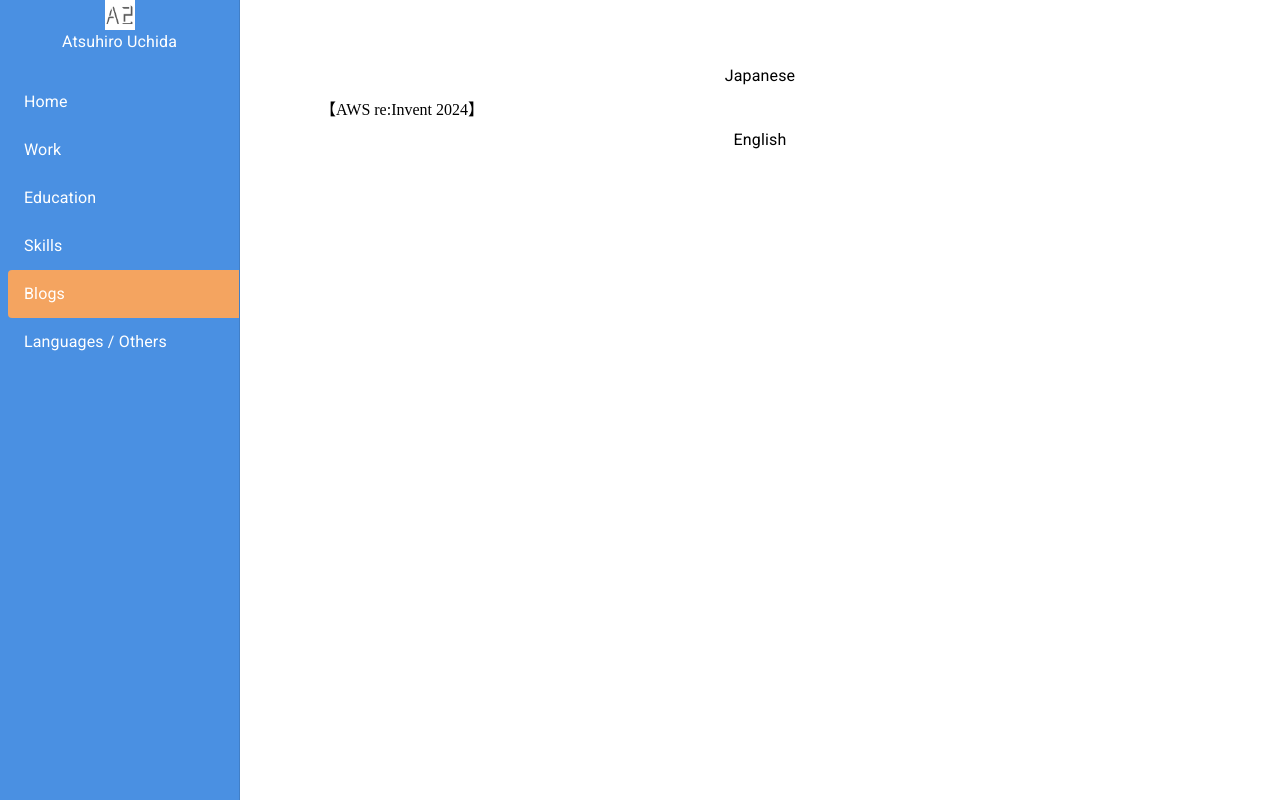
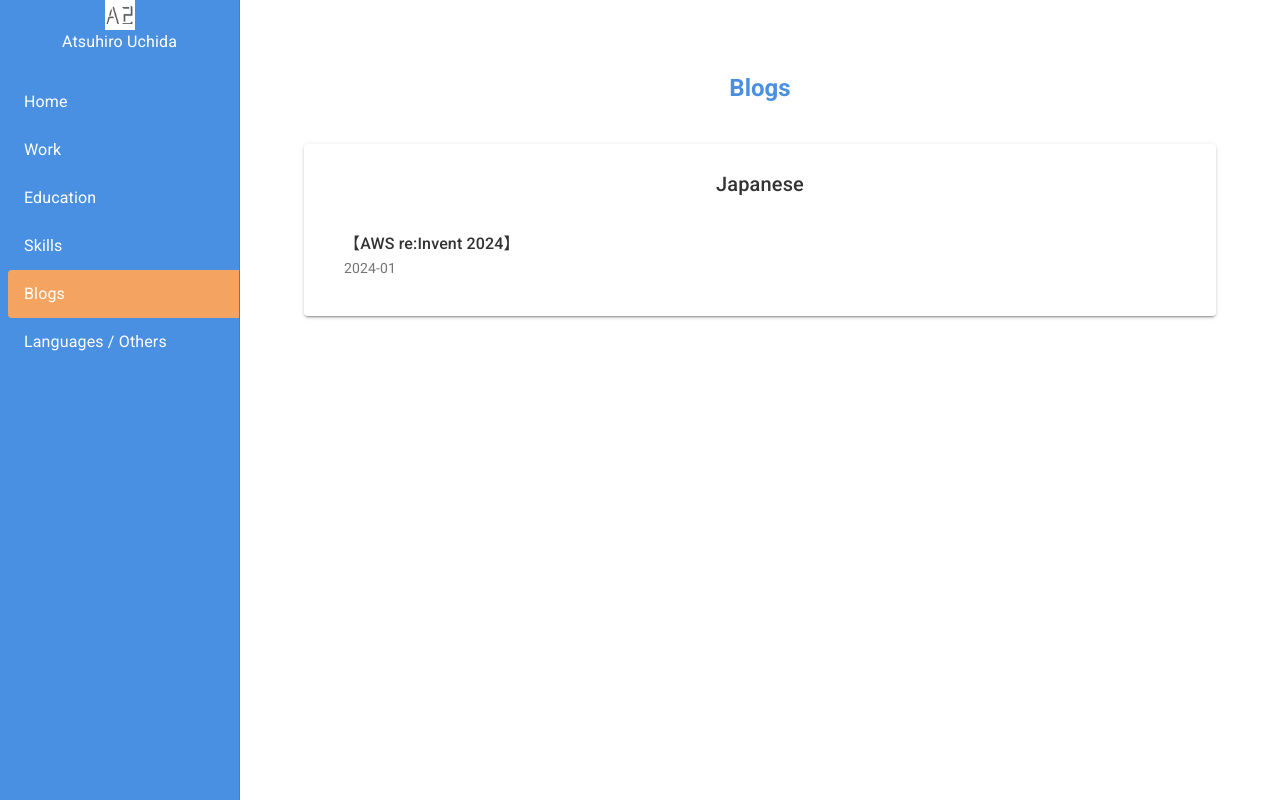
Before and after one commit to timtoronto634/timtoronto634.github.io, a React (Vite) app: page / in a window 1280 px wide. Both pictures are taken after a click on the item "Blogs". Built offline with nearby package versions, Linux system fonts and the light colour scheme.

Commit message:
update Blogs, LanguagesOthers component

```diff
--- a/src/components/Blogs.tsx
+++ b/src/components/Blogs.tsx
@@ -1,17 +1,95 @@
-import { ListItem, Stack, Typography } from '@mui/material';
+import { Stack, Typography, Paper, ListItem, ListItemText, Divider } from '@mui/material';
 
-export const Blogs = () => {
+interface BlogPost {
+  title: string;
+  date?: string;
+  link?: string;
+}
+
+const Title: React.FC = () => (
+  <Typography variant="h5" sx={{ p: 1, color: '#4A90E2', fontWeight: 'bold' }}>
+    Blogs
+  </Typography>
+);
+
+interface BlogSectionProps {
+  language: string;
+  posts: BlogPost[];
+}
+
+const BlogSection: React.FC<BlogSectionProps> = ({ language, posts }) => (
+  <Paper elevation={2} sx={{ p: 3 }}>
+    <Typography variant="h6" sx={{ color: '#333', mb: 2 }}>
+      {language}
+    </Typography>
+    <Stack divider={<Divider />} spacing={2}>
+      {posts.map((post, index) => (
+        <ListItem
+          key={index}
+          component="a"
+          href={post.link}
+          target="_blank"
+          rel="noopener noreferrer"
+          sx={{
+            display: 'block',
+            '&:hover': {
+              backgroundColor: 'rgba(74, 144, 226, 0.1)',
+              cursor: post.link ? 'pointer' : 'default',
+            },
+            textDecoration: 'none',
+            color: 'inherit',
+          }}
+        >
+          <ListItemText
+            primary={
+              <Typography variant="subtitle1" sx={{ color: '#333', fontWeight: 500 }}>
+                {post.title}
+              </Typography>
+            }
+            secondary={
+              post.date && (
+                <Typography variant="body2" sx={{ color: 'grey.600' }}>
+                  {post.date}
+                </Typography>
+              )
+            }
+          />
+        </ListItem>
+      ))}
+    </Stack>
+  </Paper>
+);
+
+export const Blogs: React.FC = () => {
+  const japanesePosts: BlogPost[] = [
+    {
+      title: '【AWS re:Invent 2024】',
+      date: '2024-01',
+      // Add link when available
+    },
+    // Add more Japanese posts here
+  ];
+
+  const englishPosts: BlogPost[] = [
+    // Add English posts when available
+  ];
+
   return (
-    <Stack>
-      <Stack>
-        <Typography>Japanese</Typography>
-        <Stack>
-          <ListItem>【AWS re:Invent 2024】</ListItem>
-        </Stack>
-      </Stack>
-      <Stack>
-        <Typography>English</Typography>
-      </Stack>
+    <Stack spacing={4}>
+      <Title />
+      {japanesePosts.length > 0 && (
+        <BlogSection language="Japanese" posts={japanesePosts} />
+      )}
+      {englishPosts.length > 0 && (
+        <BlogSection language="English" posts={englishPosts} />
+      )}
+      {japanesePosts.length === 0 && englishPosts.length === 0 && (
+        <Paper elevation={2} sx={{ p: 3 }}>
+          <Typography variant="body1" sx={{ color: 'grey.600', textAlign: 'center' }}>
+            Blog posts coming soon...
+          </Typography>
+        </Paper>
+      )}
     </Stack>
   );
 };
--- a/src/components/LanguagesOthers.tsx
+++ b/src/components/LanguagesOthers.tsx
@@ -1,25 +1,106 @@
-import { ListItem, Stack, Typography } from '@mui/material';
+import { Stack, Typography, Paper, LinearProgress, Box } from '@mui/material';
 
-export const LanguagesOthers = () => {
+interface Language {
+  name: string;
+  level: string;
+  proficiency: number; // 0-100
+}
+
+interface Event {
+  name: string;
+  role: string;
+  year: string;
+}
+
+const Title: React.FC = () => (
+  <Typography variant="h5" sx={{ p: 1, color: '#4A90E2', fontWeight: 'bold' }}>
+    Languages & Activities
+  </Typography>
+);
+
+const LanguageSection: React.FC<{ languages: Language[] }> = ({ languages }) => (
+  <Paper elevation={2} sx={{ p: 3 }}>
+    <Typography variant="h6" sx={{ color: '#333', mb: 3 }}>
+      Languages
+    </Typography>
+    <Stack spacing={2}>
+      {languages.map((lang, index) => (
+        <Box key={index}>
+          <Stack direction="row" justifyContent="space-between" alignItems="center" sx={{ mb: 1 }}>
+            <Typography variant="subtitle1" sx={{ color: '#333' }}>
+              {lang.name}
+            </Typography>
+            <Typography variant="body2" sx={{ color: 'grey.600' }}>
+              {lang.level}
+            </Typography>
+          </Stack>
+          <LinearProgress
+            variant="determinate"
+            value={lang.proficiency}
+            sx={{
+              height: 8,
+              borderRadius: 4,
+              backgroundColor: 'rgba(74, 144, 226, 0.1)',
+              '& .MuiLinearProgress-bar': {
+                backgroundColor: '#4A90E2',
+                borderRadius: 4,
+              },
+            }}
+          />
+        </Box>
+      ))}
+    </Stack>
+  </Paper>
+);
+
+const EventsSection: React.FC<{ events: Event[] }> = ({ events }) => (
+  <Paper elevation={2} sx={{ p: 3 }}>
+    <Typography variant="h6" sx={{ color: '#333', mb: 3 }}>
+      Event Attendance
+    </Typography>
+    <Stack spacing={2}>
+      {events.map((event, index) => (
+        <Box key={index}>
+          <Typography variant="subtitle1" sx={{ color: '#333' }}>
+            {event.name}
+          </Typography>
+          <Typography variant="body2" sx={{ color: 'grey.600' }}>
+            {event.year} - {event.role}
+          </Typography>
+        </Box>
+      ))}
+    </Stack>
+  </Paper>
+);
+
+const OSSSection: React.FC = () => (
+  <Paper elevation={2} sx={{ p: 3 }}>
+    <Typography variant="h6" sx={{ color: '#333', mb: 3 }}>
+      OSS Contributions
+    </Typography>
+    <Typography variant="body1" sx={{ color: 'grey.600' }}>
+      Actively contributing to open-source projects. Details coming soon...
+    </Typography>
+  </Paper>
+);
+
+export const LanguagesOthers: React.FC = () => {
+  const languages: Language[] = [
+    { name: 'Japanese', level: 'Native', proficiency: 100 },
+    { name: 'English', level: 'Proficient', proficiency: 85 },
+  ];
+
+  const events: Event[] = [
+    { name: 'AWS re:Invent 2024', role: 'Participant', year: '2024' },
+    { name: 'AWS re:Invent 2023', role: 'Participant', year: '2023' },
+  ];
+
   return (
-    <Stack>
-      <Stack>
-        <Typography>Languages</Typography>
-        <Stack>
-          <ListItem>Japanese: Native</ListItem>
-          <ListItem>English: Proficient</ListItem>
-        </Stack>
-      </Stack>
-      <Stack>
-        <Typography>OSS Contribution</Typography>
-      </Stack>
-      <Stack>
-        <Typography>Event Attendance</Typography>
-        <Stack>
-          <ListItem>AWS re:Invent 2024 as a participant</ListItem>
-          <ListItem>AWS re:Invent 2023 as a participant</ListItem>
-        </Stack>
-      </Stack>
+    <Stack spacing={4}>
+      <Title />
+      <LanguageSection languages={languages} />
+      <EventsSection events={events} />
+      <OSSSection />
     </Stack>
   );
 };
```
